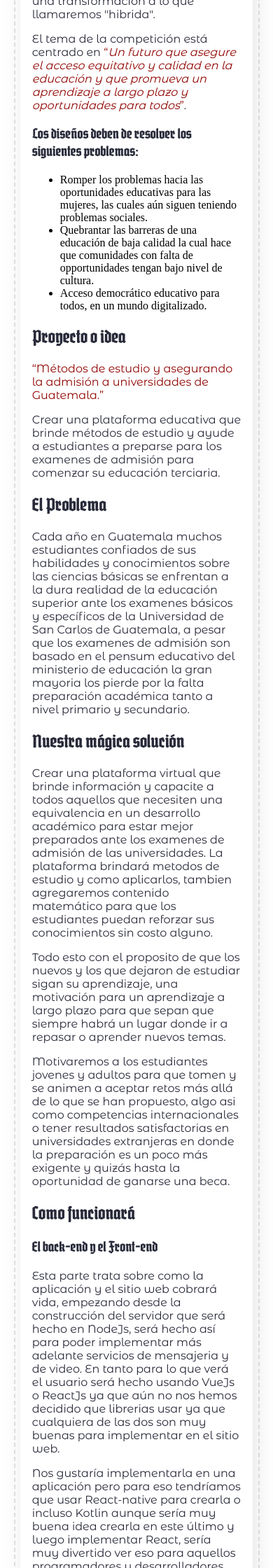
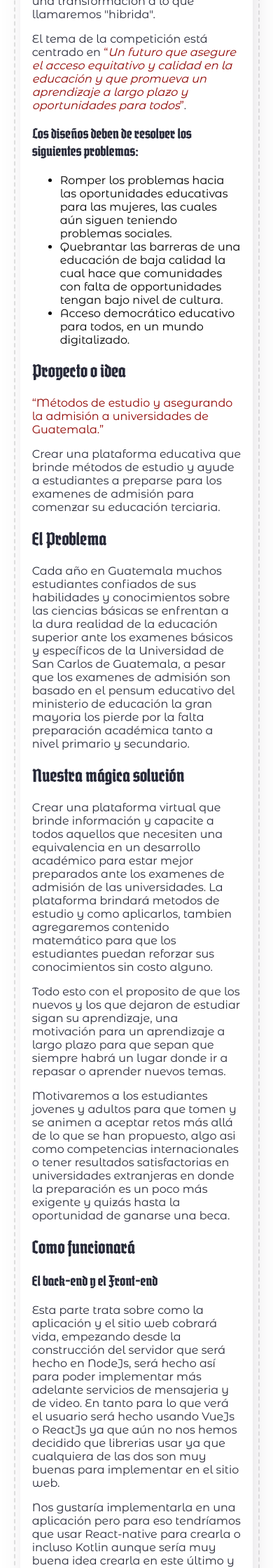
Before and after one commit to jorgeAML/creativeaml, a Jekyll site: the page built from blog_posts/17-11-2021.md, in a window 390 px wide. Shown: the part 1189-3429 px from the top of the page at 70% size. Built offline with Jekyll 4.4.1, drawn with Linux system fonts in a browser that asks for light colours; some web fonts are replaced; comment, search, counter and statistics services are not loaded.

Commit message:
actualizaziones para telefono

```diff
--- a/_layouts/blog.html
+++ b/_layouts/blog.html
@@ -25,7 +25,7 @@
               </div>
               <div class="der">
                 <div class="der-container card-design-1">
-                  <h2 class="center">{{page.tarjetaTitulo}}</h2>
+                  <h2 class="center quotes">{{page.tarjetaTitulo}}</h2>
                   <p>{{page.tarjetaContenido}}</p>
                   <p>Fecha: {{page.tarjetaFecha}}</p>
                   <p>Publicado por: {{page.tarjetaCreador}}</p>
--- a/assets/css/blogPost/phones.css
+++ b/assets/css/blogPost/phones.css
@@ -46,4 +46,17 @@
     .center {
         text-align: center;
     }
+    ul > li {
+        font-family: var(--fontMontserrat);
+    }
+    .decoration {
+        text-decoration-line: underline;
+        quotes: initial
+    }
+    .quotes {
+        quotes: initial;
+    }
+    a:active {
+        color: var(--c-color-d);
+    }
 }
--- a/blog_posts/17-11-2021.md
+++ b/blog_posts/17-11-2021.md
@@ -77,4 +77,4 @@
 <h3>Implementación de la Inteligencia Artificial</h3>
 <p>En la plataforma educativa implementaremos un bot para el chat, este ayudará a cualquier usuario a que pueda comunicarse y preguntar sobre dudas que tenga, o sobre algún contenido que busque dentro de la plataforma. El bot utilizará machine learning para poder responder con todas las variables posibles y así ofrecerle una guía de estudio o por donde comenzar en la plataforma. Esto facilitará tanto para los administradores de la página y para los usuarios que se comuniquen con el bot y así sentirse un poco más apegados con un servicio al cliente que existe unicamente en el espacio virtual de la red.</p>
 <h2>Conoce más</h2>
-<p>Para conocer más sobre la competencia y los proyectos propuestos accede a <a href="https://callforcode-platform.bemyapp.com/#/event">Call For Code IBM</a></p>
+<p>Para conocer más sobre la competencia y los proyectos propuestos accede a <a class="decoration" href="https://callforcode-platform.bemyapp.com/#/event">Call For Code IBM</a></p>
```
